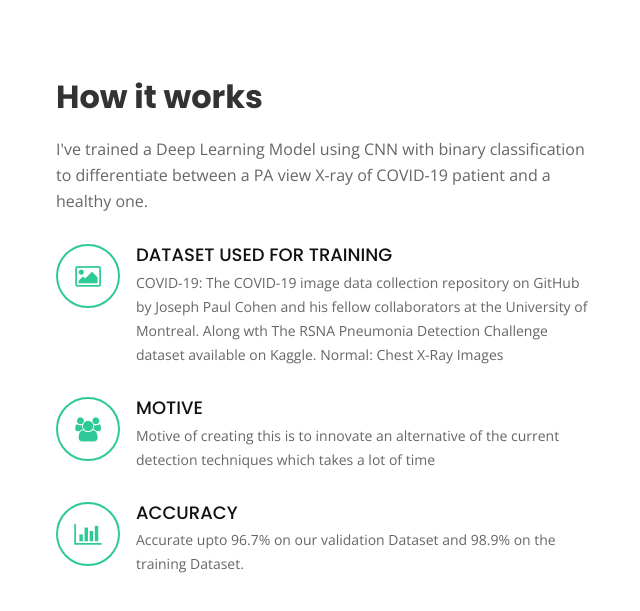
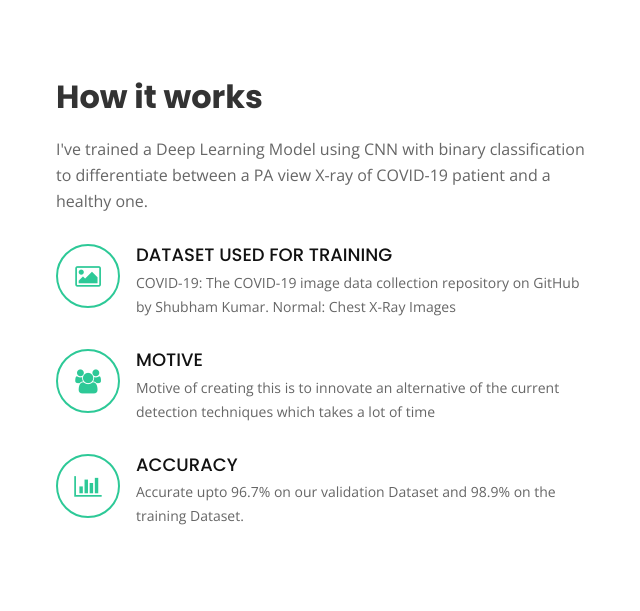
Before and after one commit to techwithshubham/covidinfo.github.io, a plain HTML site: page index.html in a window 1280 px wide. Shown: the part 802-1413 px from the top of the page, without its empty margins (29-669 px from the left). Drawn offline with nearby package versions, Linux system fonts and the light colour scheme; grey boxes are pictures that could not be loaded.

Commit message:
Update index.html

```diff
--- a/index.html
+++ b/index.html
@@ -79,7 +79,7 @@
   <div class="icon-box wow fadeInUp">
               <div class="icon"><i class="fa fa-photo"></i></div>
               <h4 class="title"><a href="">DataSet used for training</a></h4>
-              <p class="description">COVID-19: The COVID-19 image data collection repository on GitHub by Joseph Paul Cohen and his fellow collaborators at the University of Montreal. Along wth The RSNA Pneumonia Detection Challenge dataset available on Kaggle.
+              <p class="description">COVID-19: The COVID-19 image data collection repository on GitHub by Shubham Kumar.
 Normal: Chest X-Ray Images</p>
             </div>
 
```
